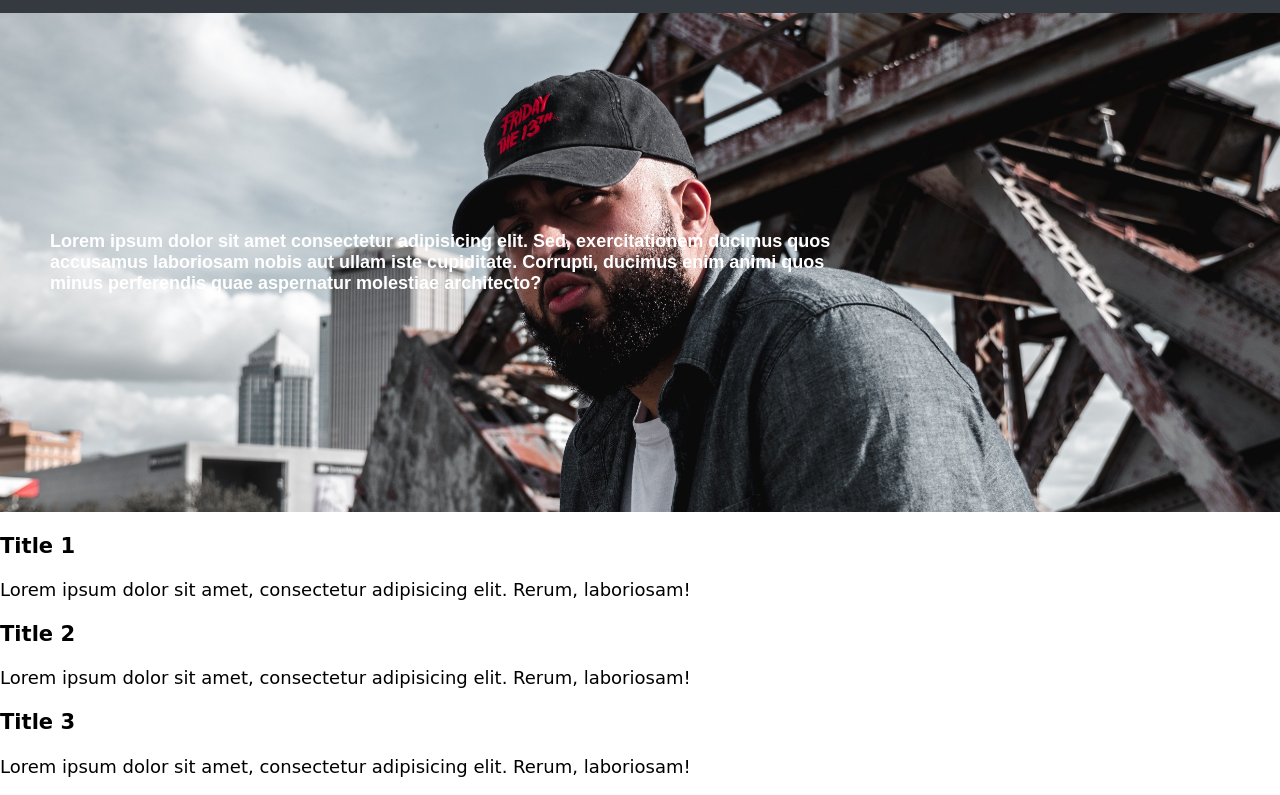
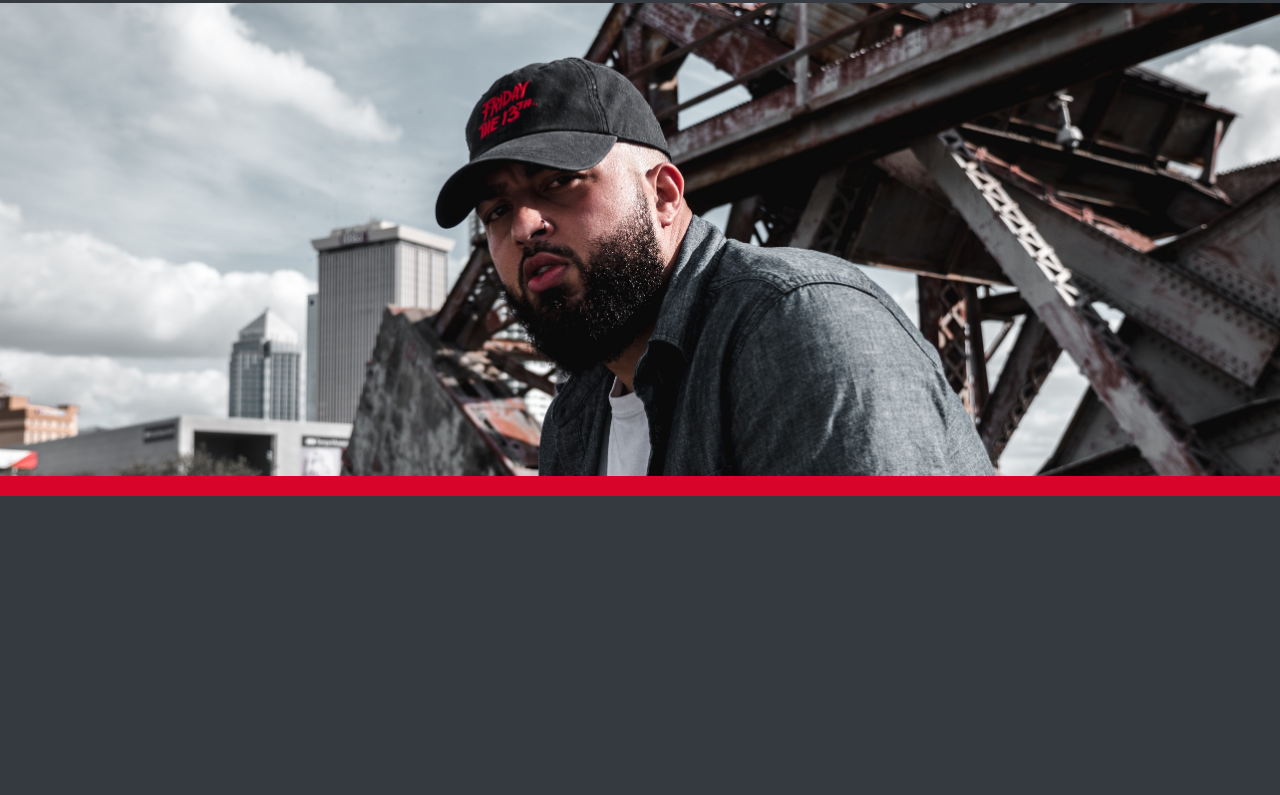
Before and after one commit to BNivia/mocking-by-jay, a plain HTML site: page index.html in a window 1280 px wide. Shown: the part 86-881 px from the top of the page. After the commit the page ends 800 px from the top, so only its background shows below. Drawn offline with Linux system fonts and the light colour scheme.

Commit message:
minor changes.

```diff
--- a/index.html
+++ b/index.html
@@ -21,44 +21,9 @@
       </div>
     </header>
     <main>
-      <div class="bio">
-        <p>
-          Lorem ipsum dolor sit amet consectetur adipisicing elit. Sed,
-          exercitationem ducimus quos accusamus laboriosam nobis aut ullam iste
-          cupiditate. Corrupti, ducimus enim animi quos minus perferendis quae
-          aspernatur molestiae architecto?
-        </p>
-      </div>
       <section class="people">
-        <div class="cards">
-          <div class="card">
-            <div class="card-in">
-              <h3>Title 1</h3>
-              <p>
-                Lorem ipsum dolor sit amet, consectetur adipisicing elit. Rerum,
-                laboriosam!
-              </p>
-            </div>
-          </div>
-          <div class="card">
-            <div class="card-in">
-              <h3>Title 2</h3>
-              <p>
-                Lorem ipsum dolor sit amet, consectetur adipisicing elit. Rerum,
-                laboriosam!
-              </p>
-            </div>
-          </div>
-          <div class="card">
-            <div class="card-in">
-              <h3>Title 3</h3>
-              <p>
-                Lorem ipsum dolor sit amet, consectetur adipisicing elit. Rerum,
-                laboriosam!
-              </p>
-            </div>
-          </div>
-        </div>
+        <img src="assests/moses-vega-wufm6KrFyDc-unsplash.jpg" />
+        <hr />
       </section>
     </main>
   </body>
--- a/styles/styles.scss
+++ b/styles/styles.scss
@@ -3,6 +3,7 @@
 
 body {
   @include default;
+  background-color: #343a40;
 }
 
 header {
@@ -12,7 +13,6 @@ header {
   }
   font-size: 18px;
   background-color: #343a40;
-  padding: 5px;
   .container {
     @include flex-center();
     justify-content: space-between;
@@ -38,18 +38,21 @@ nav {
   }
 }
 
-.bio {
-  background-image: url("../assests/moses-vega-wufm6KrFyDc-unsplash.jpg");
-  background-size: cover;
-  @include montserrat();
-  padding: 200px;
-  display: flex;
-  align-items: left;
-
-  p {
-    color: #fff;
-    margin-left: 50px;
+.people {
+  img {
+    width: 100%;
+    object-fit: cover;
+    object-position: top left;
+    height: 480px;
+    left: 0px;
+    top: 82px;
+  }
+  hr {
+    height: 20px;
+    color: $red;
+    background-color: $red;
     position: relative;
-    right: 200px;
+    bottom: 20px;
+    border: none;
   }
 }
```
Also changed, not shown: styles/styles.css, 1 other file.
